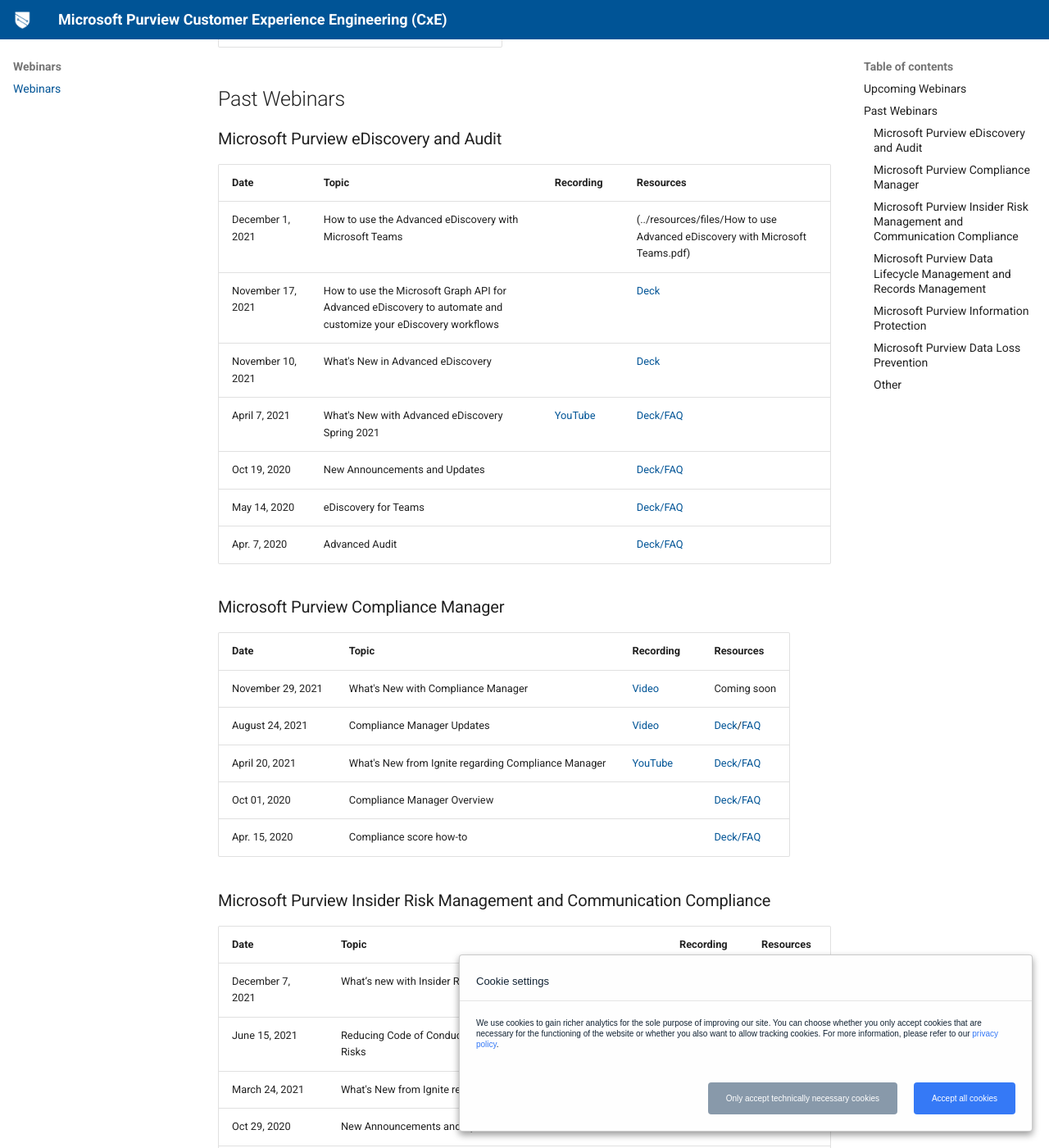
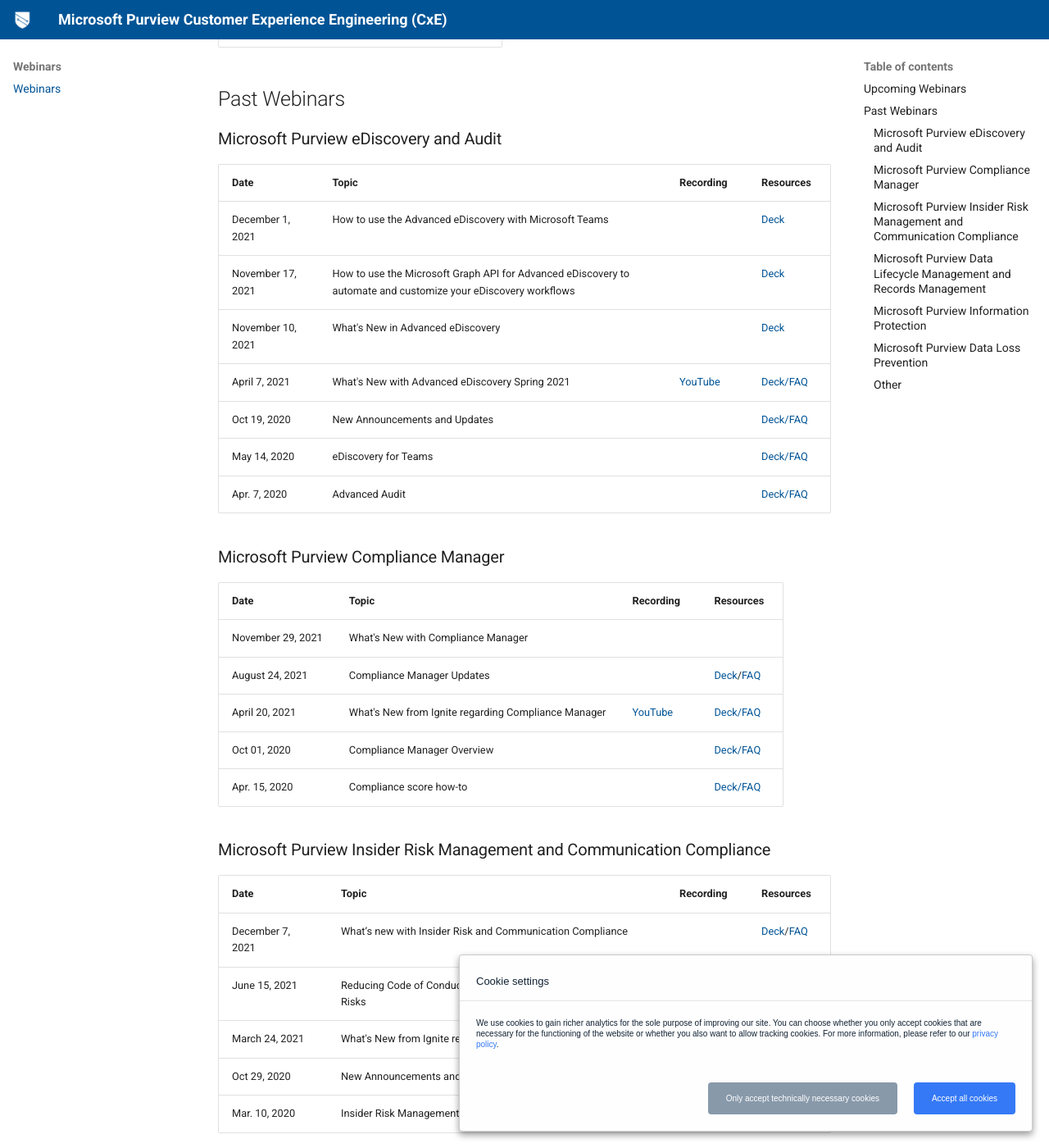
Before and after one commit to microsoft/ComplianceCxE, an MkDocs documentation site: the page built from docs/webinars.md, in a window 1280 px wide and 1400 px high, scrolled down 409 px. Shown: the whole window at 82% size. Built offline with MkDocs 1.6.1 and Material for MkDocs 9.7.7, drawn with Linux system fonts in a browser that asks for light colours; some of the changed text lies outside the part shown.

Commit message:
Update webinars.md

```diff
--- a/docs/webinars.md
+++ b/docs/webinars.md
@@ -15,7 +15,7 @@
 
 |Date|Topic|Recording|Resources|
 |---|---|---|---|
-|December 1, 2021 | How to use the Advanced eDiscovery with Microsoft Teams ||(../resources/files/How to use Advanced eDiscovery with Microsoft Teams.pdf)|
+|December 1, 2021 | How to use the Advanced eDiscovery with Microsoft Teams ||[Deck](../resources/files/How to use Advanced eDiscovery with Microsoft Teams.pdf)|
 |November 17, 2021 | How to use the Microsoft Graph API for Advanced eDiscovery to automate and customize your eDiscovery workflows ||[Deck](../resources/files/Graph API for AeD.pdf)|
 |November 10, 2021 | What's New in Advanced eDiscovery ||[Deck](../resources/files/What's New with AeD.pdf)|
 |April 7, 2021 | What's New with Advanced eDiscovery Spring 2021|[YouTube](https://www.youtube.com/watch?v=d1v059DVKK0)|[Deck/FAQ](https://techcommunity.microsoft.com/t5/security-compliance-identity/what-s-new-with-advanced-ediscovery-spring-2021/ba-p/2299661)|
@@ -27,8 +27,8 @@
 
 |Date|Topic|Recording|Resources|
 |---|---|---|---|
-|November 29, 2021 | What's New with Compliance Manager|[Video](https://mipc.eventbuilder.com/event/52885)|Coming soon|
-|August 24, 2021 | Compliance Manager Updates|[Video](https://mipc.eventbuilder.com/event/45706)|[Deck](../resources/files/CM%20Updates%20Aug%202021.pdf)/[FAQ](../resources/files/8 24 FAQ.pdf)|
+|November 29, 2021 | What's New with Compliance Manager|||
+|August 24, 2021 | Compliance Manager Updates||[Deck](../resources/files/CM%20Updates%20Aug%202021.pdf)/[FAQ](../resources/files/8 24 FAQ.pdf)|
 |April 20, 2021| What's New from Ignite regarding Compliance Manager|[YouTube](https://www.youtube.com/watch?v=LzIbMZJPAII)|[Deck/FAQ](https://techcommunity.microsoft.com/t5/security-compliance-identity/what-s-new-from-ignite-regarding-compliance-manager/ba-p/2307554)|
 |Oct 01, 2020| Compliance Manager Overview||[Deck/FAQ](https://aka.ms/MIPC/Blog-ComplianceManagerWebinar)|
 |Apr. 15, 2020| Compliance score how-to||[Deck/FAQ](https://aka.ms/MIPC/Blog-ComplianceScoreWebinar)|
@@ -36,8 +36,8 @@
 ### Microsoft Purview Insider Risk Management and Communication Compliance
 |Date|Topic|Recording|Resources|
 |---|---|---|---|
-|December 7, 2021| What’s new with Insider Risk and Communication Compliance |[Video](https://mipc.eventbuilder.com/event/52884) | [Deck](../resources/files/What's New with IRCC 2021.pdf)/[FAQ](../resources/files/FAQ What's New with IRCC v2.pdf)|
-|June 15, 2021| Reducing Code of Conduct and Regulatory Compliance Violation Risks|[Video](https://mipc.eventbuilder.com/event/45690) |[Deck](https://m365x314771.sharepoint.com/:p:/s/MIPComplianceResources/Eeb6R4lf4UVMqJah1CKN1z0BGmkbKnWS_isOMu2gCERzjQ?e=0TdFoE) / [FAQ](https://m365x314771.sharepoint.com/:b:/s/MIPComplianceResources/EfaYJKbOHklPr9_BqBpJRd8Bn57ZEUzAUqnI8Dn6d3fB5g?e=yZxRVZ) |
+|December 7, 2021| What’s new with Insider Risk and Communication Compliance || [Deck](../resources/files/What's New with IRCC 2021.pdf)/[FAQ](../resources/files/FAQ What's New with IRCC v2.pdf)|
+|June 15, 2021| Reducing Code of Conduct and Regulatory Compliance Violation Risks||[Deck](https://m365x314771.sharepoint.com/:p:/s/MIPComplianceResources/Eeb6R4lf4UVMqJah1CKN1z0BGmkbKnWS_isOMu2gCERzjQ?e=0TdFoE) / [FAQ](https://m365x314771.sharepoint.com/:b:/s/MIPComplianceResources/EfaYJKbOHklPr9_BqBpJRd8Bn57ZEUzAUqnI8Dn6d3fB5g?e=yZxRVZ) |
 |March 24, 2021| What's New from Ignite regarding Insider Risk Management|[YouTube](https://www.youtube.com/watch?v=4Q7q1ELcI48&feature=youtu.be) |[Deck/FAQ](https://techcommunity.microsoft.com/t5/security-compliance-identity/what-s-new-from-ignite-regarding-insider-risk-management/ba-p/2259992)|
 |Oct 29, 2020| New Announcements and Updates||[Deck/FAQ](https://techcommunity.microsoft.com/t5/microsoft-security-and/microsoft-insider-risk-management-amp-communication-compliance/ba-p/1877730)|
 |Mar. 10, 2020| Insider Risk Management & Communications Compliance||[Deck/FAQ](https://aka.ms/MIPC/Blog-IRMCCWebinar)|
@@ -46,10 +46,10 @@
 
 |Date|Topic|Recording|Resources|
 |---|---|---|---|
-|January 20, 2021| Building Advanced Queries for SharePoint Sites with Adaptive Policy Scopes|[Video](https://mipc.eventbuilder.com/event/52687)|[Deck](../resources/files/Building_Advanced_Queries_for_SharePoint_Sites_with_Adaptive_Policy_Scopes.pdf) |
-|November 11, 2021| Building Advanced Queries for Users and Groups with Adaptive Policy Scopes|[Video](https://mipc.eventbuilder.com/event/52683)|[Deck](../resources/files/Building_Advanced_Queries.pdf) |
-|September 21, 2021| Deep Dive on Adaptive Scopes|[Video](https://mipc.eventbuilder.com/event/45703)|[Deck](../resources/files/Adaptive Policy Scopes Launch Webinar.pdf) - [FAQ](../resources/files/Deep Dive on Adaptive Scopes FAQ.pdf)|
-|May 19, 2021| What's New with Information Governance: Announcing multi-stage disposition and adaptive scopes|[Video](https://mipc.eventbuilder.com/event/43250)|[FAQ](https://m365x314771.sharepoint.com/:w:/s/MIPComplianceResources/ETGz9Mej4CZDlhlC4wJHP1wB9EmZhscLIN07HP-1AlNLzA?e=vSl2uREfHe3ycX5QRNoUm_71jau4UB57OWlnzZ9qLxYNkc87x53Q?e=crqLWj) / [Deck](https://m365x314771.sharepoint.com/:p:/s/MIPComplianceResources/ETrZLXBLqvhEloMtWtStbmABMsR1wk1wtHBzWcoZngElcA?e=wSq8TC)|
+|January 20, 2021| Building Advanced Queries for SharePoint Sites with Adaptive Policy Scopes||[Deck](../resources/files/Building_Advanced_Queries_for_SharePoint_Sites_with_Adaptive_Policy_Scopes.pdf) |
+|November 11, 2021| Building Advanced Queries for Users and Groups with Adaptive Policy Scopes||[Deck](../resources/files/Building_Advanced_Queries.pdf) |
+|September 21, 2021| Deep Dive on Adaptive Scopes||[Deck](../resources/files/Adaptive Policy Scopes Launch Webinar.pdf) - [FAQ](../resources/files/Deep Dive on Adaptive Scopes FAQ.pdf)|
+|May 19, 2021| What's New with Information Governance: Announcing multi-stage disposition and adaptive scopes||[FAQ](https://m365x314771.sharepoint.com/:w:/s/MIPComplianceResources/ETGz9Mej4CZDlhlC4wJHP1wB9EmZhscLIN07HP-1AlNLzA?e=vSl2uREfHe3ycX5QRNoUm_71jau4UB57OWlnzZ9qLxYNkc87x53Q?e=crqLWj) / [Deck](https://m365x314771.sharepoint.com/:p:/s/MIPComplianceResources/ETrZLXBLqvhEloMtWtStbmABMsR1wk1wtHBzWcoZngElcA?e=wSq8TC)|
 |Oct 26, 2020| New Announcements and Updates||[Deck/FAQ](https://techcommunity.microsoft.com/t5/microsoft-security-and/microsoft-information-governance-webinar-new-announcements-amp/ba-p/1862018#M4535)|
 |May 26, 2020| Records Management||[Deck/FAQ](https://aka.ms/MIPC/Blog-RecordsManagementWebinar)|
 
@@ -59,13 +59,13 @@
 |---|---|---|---|
 |June 8, 2022| Configuring Exact Data Matching (EDM) for Accurate Classification, Part 3: Addressing Challenging Requirements | [Video](https://www.microsoft.com/en-us/videoplayer/embed/RE4Yls9)|[Deck](../resources/files/Deploying EDM for accurate classification v2 (2).pdf)|
 |June 1, 2022| Configuring Exact Data Matching for Accurate Data Classification, Part 2: Advanced Scenarios | [Video](https://www.microsoft.com/en-us/videoplayer/embed/RE4Yebs)|[Deck](../resources/files/Deploying EDM for accurate classification Part 2.pdf)|
-|May 18, 2022| Configuring Exact Data Matching for Accurate Data Classification | [Video](https://mipc.eventbuilder.com/event/61024)|[Deck](../resources/files/Configuring EDM for accurate classification.pdf) - [FAQ](../resources/files/Webinar FAQ - Configuring EDM for accurate data classification.docx)|
+|May 18, 2022| Configuring Exact Data Matching for Accurate Data Classification | |[Deck](../resources/files/Configuring EDM for accurate classification.pdf) - [FAQ](../resources/files/Webinar FAQ - Configuring EDM for accurate data classification.docx)|
 |May 4, 2022| Tips and tricks for maximizing accuracy and reducing false positive detections in MIP and DLP)| [Video](https://www.microsoft.com/en-us/videoplayer/embed/RE4XUcD) | [Deck](../resources/files/Deck - Tips and tricks for reducing FPs.pdf) - [FAQ](../resources/files/Webinar FAQ - Tips and tricks for maximizing accuracy and reducing false positive detections in MIP and DLP.docx)|
-|December 14, 2021| Be a Privacy Hero: Start your organization's M365 Privacy journey today before the end of this webinar! (Trial available to E1/E3/E5)| [Video](https://mipc.eventbuilder.com/event/54251) | [Deck](../resources/files/MS Privacy webinar.pdf)  |
-|November 15, 2021| What’s new with Microsoft Information Protection + Data Loss Prevention| [Video](https://mipc.eventbuilder.com/event/52888) | Coming Soon |
-|September 28, 2021| New features to help secure external collaboration using Microsoft Information Protection| [Video](https://mipc.eventbuilder.com/event/49793) | [Deck](../resources/files/MIP External Collaboration v2.pdf) - [FAQ](../resources/files/FAQ New features external collab using MIP.pdf) |
-|July 13, 2021| Advanced Classification and Auto Labeling| [Video](https://mipc.eventbuilder.com/event/45701) | [Deck](../resources/files/Webinar Advanced Classification and Auto Labeling July 13 2021.pdf) - [FAQ](..resources/files/July 7 FAQ.pdf) |
-|July 7, 2021| Leverage M365 sensitivity labels to improve your Power BI deployment compliance and protect sensitive business data| [Video](https://mipc.eventbuilder.com/event/47133) | [Deck](../resources/files/MIP - Sensitivity Label in PBI.pdf) - [FAQ](..resources/files/July 7 FAQ.pdf) |
+|December 14, 2021| Be a Privacy Hero: Start your organization's M365 Privacy journey today before the end of this webinar! (Trial available to E1/E3/E5)|| [Deck](../resources/files/MS Privacy webinar.pdf)  |
+|November 15, 2021| What’s new with Microsoft Information Protection + Data Loss Prevention| | Coming Soon |
+|September 28, 2021| New features to help secure external collaboration using Microsoft Information Protection| | [Deck](../resources/files/MIP External Collaboration v2.pdf) - [FAQ](../resources/files/FAQ New features external collab using MIP.pdf) |
+|July 13, 2021| Advanced Classification and Auto Labeling| | [Deck](../resources/files/Webinar Advanced Classification and Auto Labeling July 13 2021.pdf) - [FAQ](..resources/files/July 7 FAQ.pdf) |
+|July 7, 2021| Leverage M365 sensitivity labels to improve your Power BI deployment compliance and protect sensitive business data| | [Deck](../resources/files/MIP - Sensitivity Label in PBI.pdf) - [FAQ](..resources/files/July 7 FAQ.pdf) |
 |May 4, 2021| What's New from Ignite regarding Microsoft Information Protection|[YouTube](https://www.youtube.com/watch?v=TjtYhGfHHok&feature=youtu.be)|[Deck/FAQ](https://techcommunity.microsoft.com/t5/security-compliance-identity/what-s-new-from-ignite-regarding-microsoft-information/ba-p/2351825)|
 |Feb 19, 2021| Office Channels||[Deck/FAQ](https://techcommunity.microsoft.com/t5/microsoft-security-and/office-channels-webinar/ba-p/2223780)|
 |Feb 10, 2021| Extending MIP with high-value third-party solutions||[Deck/FAQ](https://techcommunity.microsoft.com/t5/microsoft-security-and/extending-mip-with-high-value-3rd-party-solutions-webinar/ba-p/2220774)|
@@ -86,8 +86,8 @@
 |Date|Topic|Recording|Resources|
 |---|---|---|---|
 |February 9, 2022| Endpoint DLP Updates| [Video](https://www.microsoft.com/en-us/videoplayer/embed/RE4XL3c) | Coming Soon |
-|November 15, 2021| What’s new with Microsoft Information Protection + Data Loss Prevention| [Video](https://mipc.eventbuilder.com/event/52888) | Coming Soon |
-|November 9, 2021| Migration of Exchange Transport Rules (EAC-DLP) to Unified DLP (DLP-ExO) Using Wizard | [Video](https://mipc.eventbuilder.com/event/51845) | [Deck](../resources/files/ETR to DLP.pdf) - [FAQ](../resources/files/FAQ ETR to DLP.pdf) |
+|November 15, 2021| What’s new with Microsoft Information Protection + Data Loss Prevention| | Coming Soon |
+|November 9, 2021| Migration of Exchange Transport Rules (EAC-DLP) to Unified DLP (DLP-ExO) Using Wizard | | [Deck](../resources/files/ETR to DLP.pdf) - [FAQ](../resources/files/FAQ ETR to DLP.pdf) |
 |March 17, 2021| Unified DLP|[YouTube](https://aka.ms/MIPC/webinar-unifieddlp)|[Deck/FAQ](https://techcommunity.microsoft.com/t5/microsoft-security-and/unified-dlp-webinar/ba-p/2247308)|
 |Jan 26, 2021| Remote Workers DLP|[YouTube](https://aka.ms/MIPC/webinar-teamsdlp)|[Deck/FAQ](https://techcommunity.microsoft.com/t5/microsoft-security-and/microsoft-remote-workers-dlp-webinar/ba-p/2203530)|
 |Nov 04, 2020| On-Premises DLP||[Deck/FAQ](https://techcommunity.microsoft.com/t5/microsoft-security-and/microsoft-on-premises-dlp-webinar/ba-p/1878047#M4545)|
```
